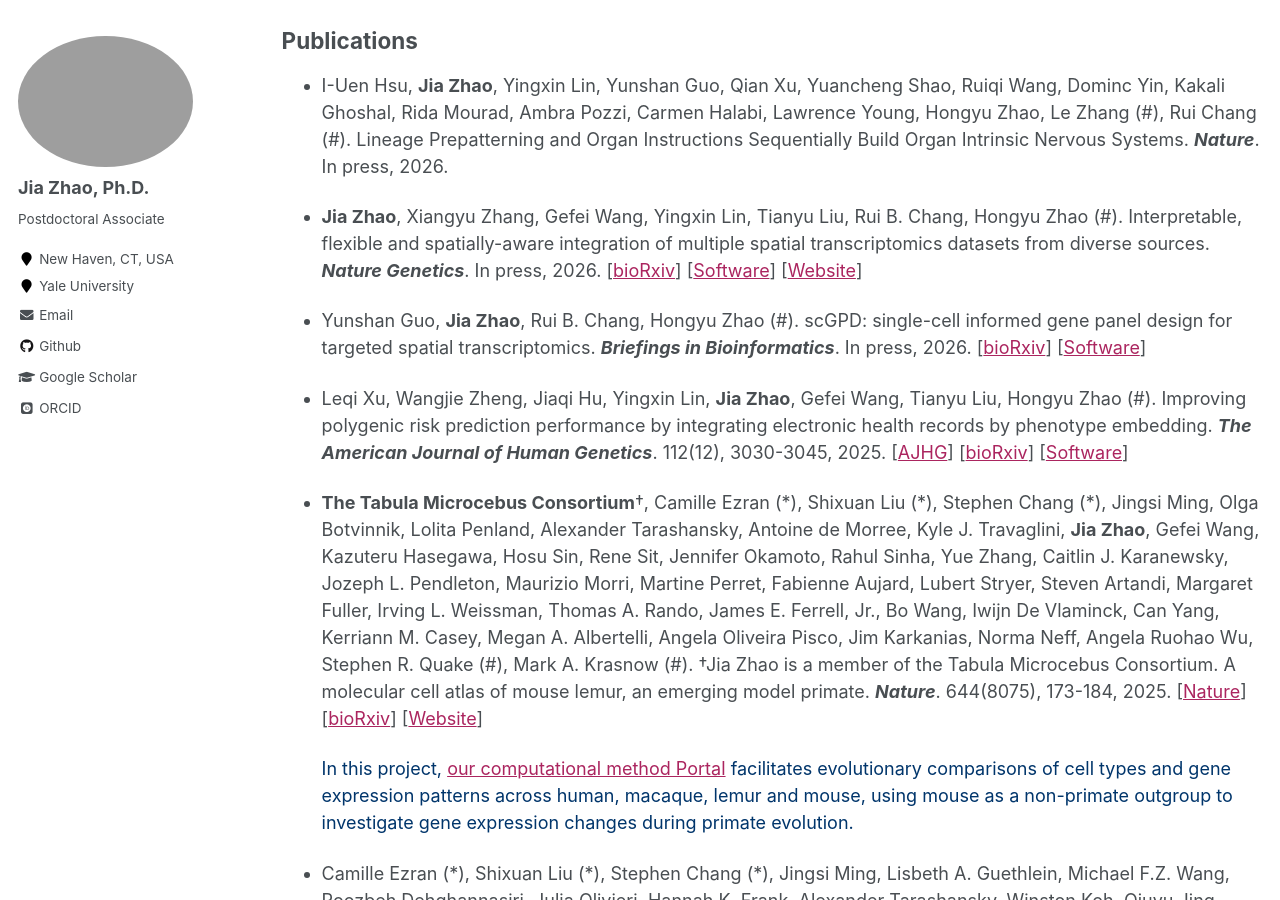
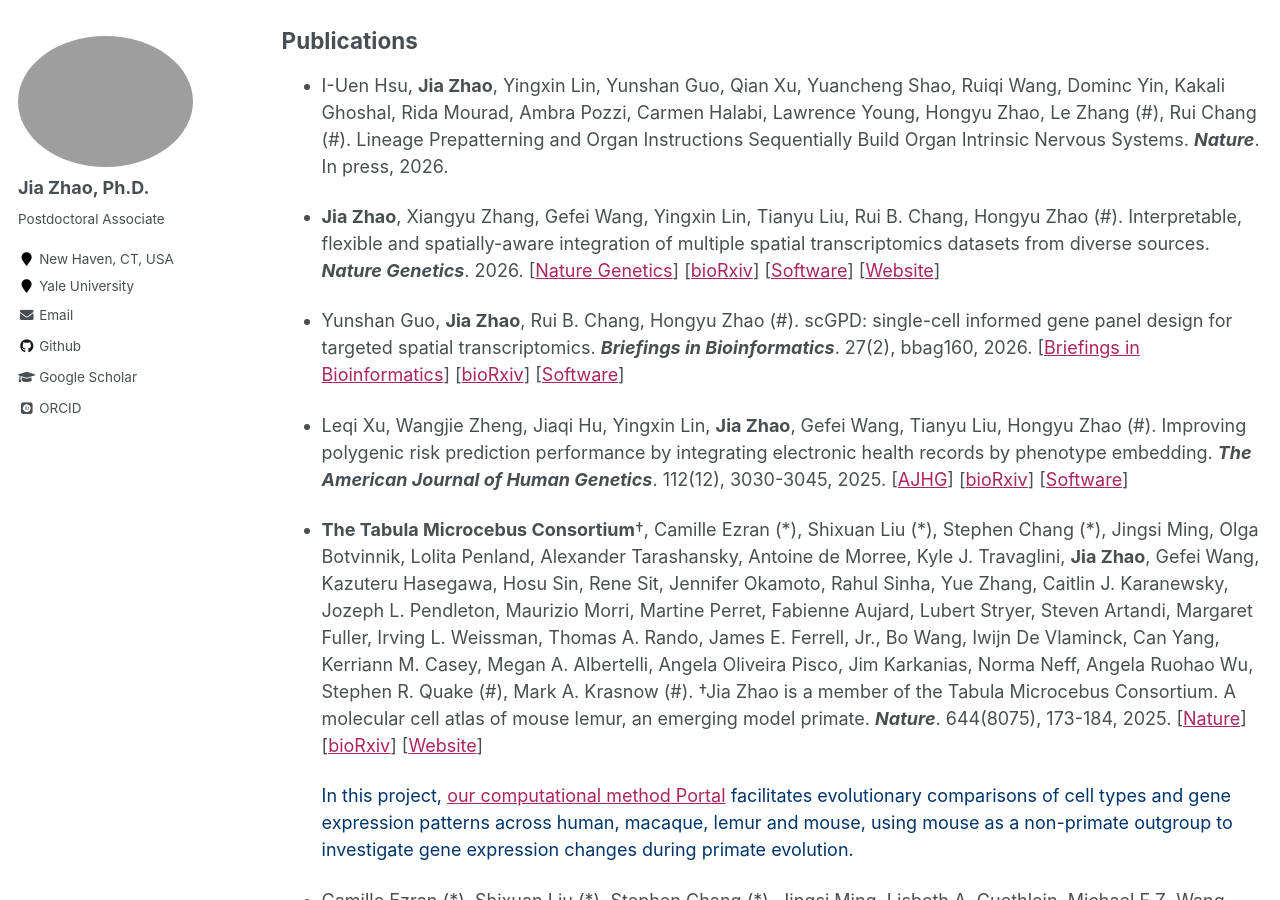
Before and after one commit to jiazhao97/jiazhao97.github.io, a Jekyll site: the page built from _pages/publications.md, in a window 1280 px wide and 900 px high, scrolled down 423 px. Built offline with Jekyll 4.4.1, drawn with Linux system fonts in a browser that asks for light colours; some web fonts are replaced.

Commit message:
Update publications.md

```diff
--- a/_pages/publications.md
+++ b/_pages/publications.md
@@ -24,9 +24,9 @@ Publications
 ------
 * I-Uen Hsu, **Jia Zhao**, Yingxin Lin, Yunshan Guo, Qian Xu, Yuancheng Shao, Ruiqi Wang, Dominc Yin, Kakali Ghoshal, Rida Mourad, Ambra Pozzi, Carmen Halabi, Lawrence Young, Hongyu Zhao, Le Zhang (#), Rui Chang (#). Lineage Prepatterning and Organ Instructions Sequentially Build Organ Intrinsic Nervous Systems. ***Nature***. In press, 2026.
 
-* **Jia Zhao**, Xiangyu Zhang, Gefei Wang, Yingxin Lin, Tianyu Liu, Rui B. Chang, Hongyu Zhao (#). Interpretable, flexible and spatially-aware integration of multiple spatial transcriptomics datasets from diverse sources. ***Nature Genetics***. In press, 2026. \[[bioRxiv](https://doi.org/10.1101/2024.09.23.614539)\] \[[Software](https://github.com/jiazhao97/INSPIRE)\] \[[Website](https://inspire-tutorial.readthedocs.io/en/latest/index.html#)\]
+* **Jia Zhao**, Xiangyu Zhang, Gefei Wang, Yingxin Lin, Tianyu Liu, Rui B. Chang, Hongyu Zhao (#). Interpretable, flexible and spatially-aware integration of multiple spatial transcriptomics datasets from diverse sources. ***Nature Genetics***. 2026. \[[Nature Genetics](https://www.nature.com/articles/s41588-026-02579-x)\] \[[bioRxiv](https://doi.org/10.1101/2024.09.23.614539)\] \[[Software](https://github.com/jiazhao97/INSPIRE)\] \[[Website](https://inspire-tutorial.readthedocs.io/en/latest/index.html#)\]
 
-* Yunshan Guo, **Jia Zhao**, Rui B. Chang, Hongyu Zhao (#). scGPD: single-cell informed gene panel design for targeted spatial transcriptomics. ***Briefings in Bioinformatics***. In press, 2026. \[[bioRxiv](https://doi.org/10.1101/2025.10.02.680117)\] \[[Software](https://github.com/TinaGuo/scGPD)\]
+* Yunshan Guo, **Jia Zhao**, Rui B. Chang, Hongyu Zhao (#). scGPD: single-cell informed gene panel design for targeted spatial transcriptomics. ***Briefings in Bioinformatics***. 27(2), bbag160, 2026. \[[Briefings in Bioinformatics](https://doi.org/10.1093/bib/bbag160)\] \[[bioRxiv](https://doi.org/10.1101/2025.10.02.680117)\] \[[Software](https://github.com/TinaGuo/scGPD)\]
 
 * Leqi Xu, Wangjie Zheng, Jiaqi Hu, Yingxin Lin, **Jia Zhao**, Gefei Wang, Tianyu Liu, Hongyu Zhao (\#). Improving polygenic risk prediction performance by integrating electronic health records by phenotype embedding. ***The American Journal of Human Genetics***. 112(12), 3030-3045, 2025. \[[AJHG](https://www.cell.com/ajhg/fulltext/S0002-9297(25)00431-8)\] \[[bioRxiv](https://doi.org/10.1101/2025.08.05.668705)\] \[[Software](https://github.com/YCSGP/EEPRS)\]
 
```
